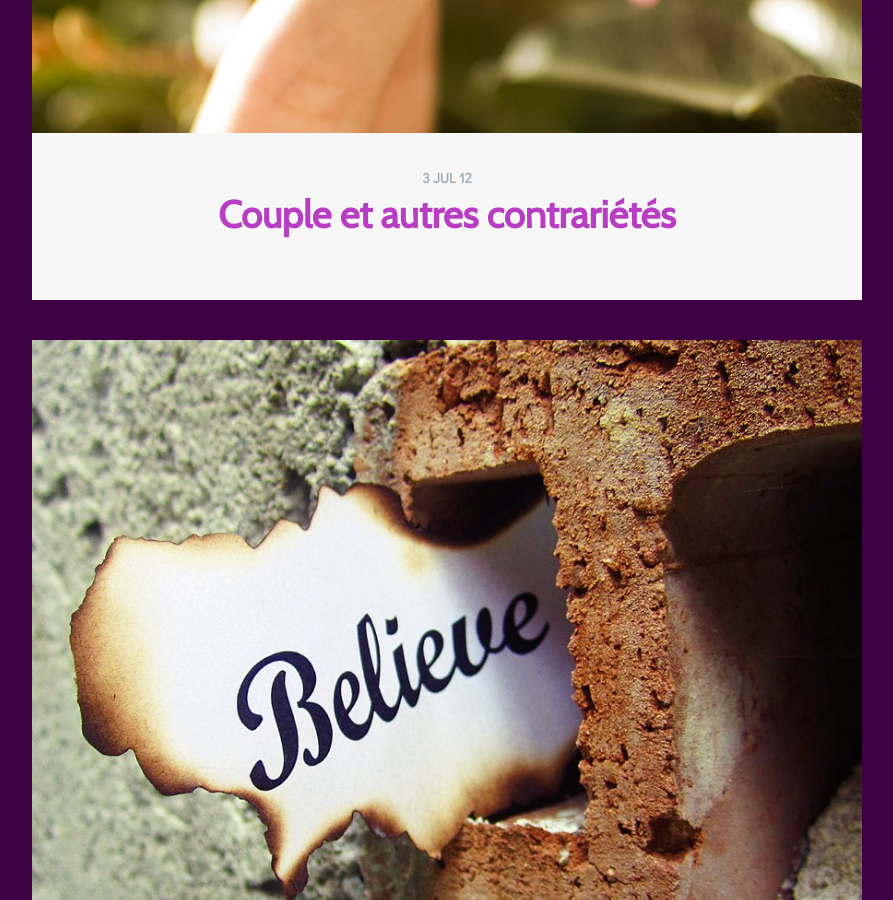
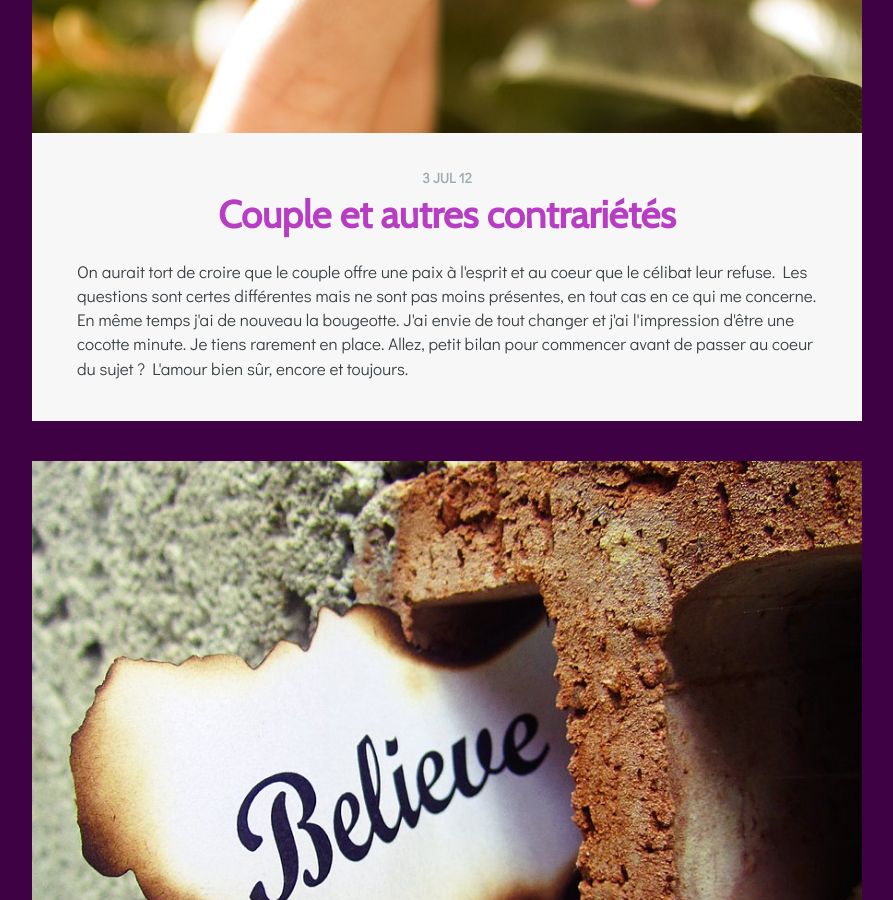
Before and after one commit to zinzoline/zinzoline.github.io, a Jekyll site: the page built from index.html, in a window 1280 px wide and 900 px high, scrolled down 3923 px. Shown: the whole window, without its empty margins (193-1086 px from the left). Built offline with Jekyll 4.4.1, drawn with Linux system fonts in a browser that asks for light colours; nearby versions of some CDN libraries; the list of posts is cut into pages by our own code.

Commit message:
Update _posts/2012-07-03-couple-et-autres-contrarietes.markdown

```diff
--- a/_posts/2012-07-03-couple-et-autres-contrarietes.markdown
+++ b/_posts/2012-07-03-couple-et-autres-contrarietes.markdown
@@ -7,7 +7,12 @@ author: Zinzoline
 author_login: admin
 author_email: mllezinzoline@hotmail.fr
 author_url: http://www.zinzoline.net
-excerpt: ''
+excerpt: "On aurait tort de croire que le couple offre une paix à l'esprit et au coeur
+  que le célibat leur refuse. Les questions sont certes différentes mais ne sont pas
+  moins présentes, en tout cas en ce qui me concerne. En même temps j'ai de nouveau
+  la bougeotte. J'ai envie de tout changer et j'ai l'impression d'être une cocotte
+  minute. Je tiens rarement en place. Allez, petit bilan pour commencer avant de passer
+  au coeur du sujet ? L'amour bien sûr, encore et toujours.\r\n"
 wordpress_id: 2336
 wordpress_url: http://www.zinzoline.net/?p=2336
 date: '2012-07-03 23:49:54 +0200'
```
